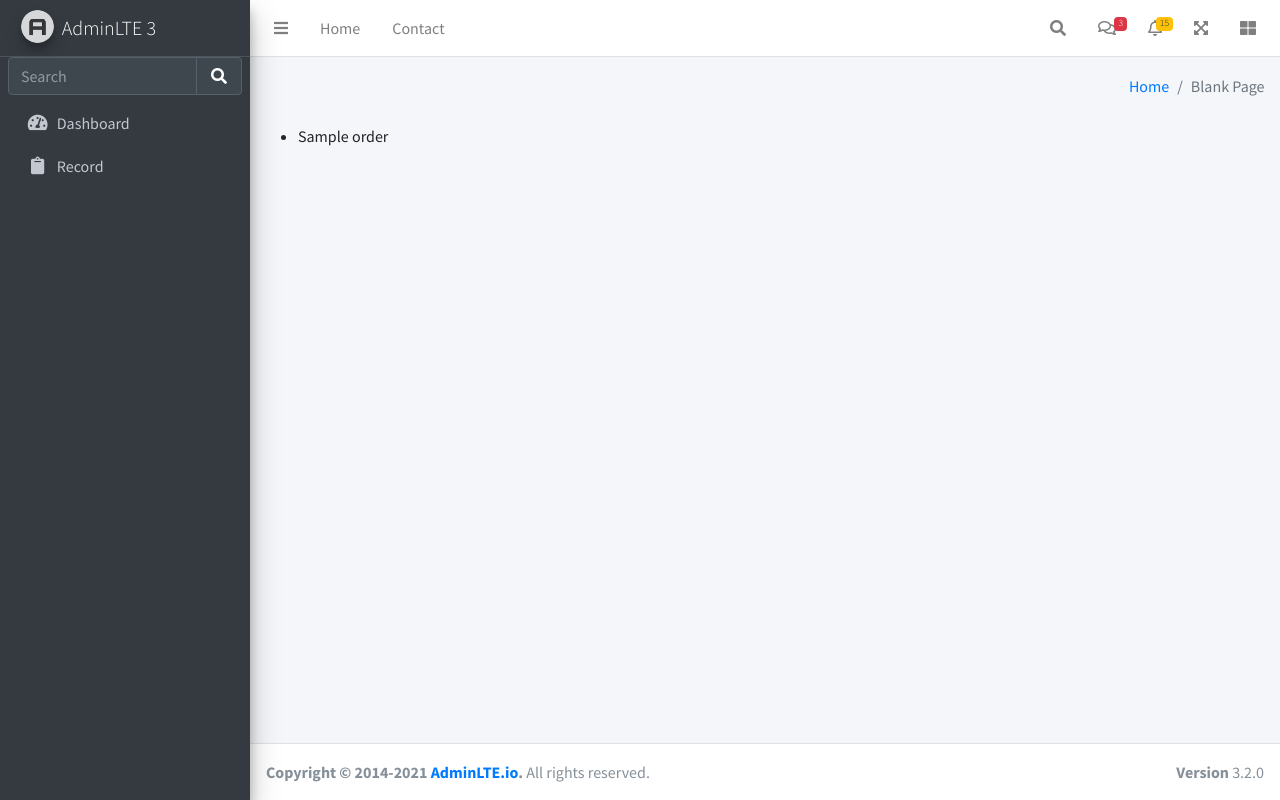
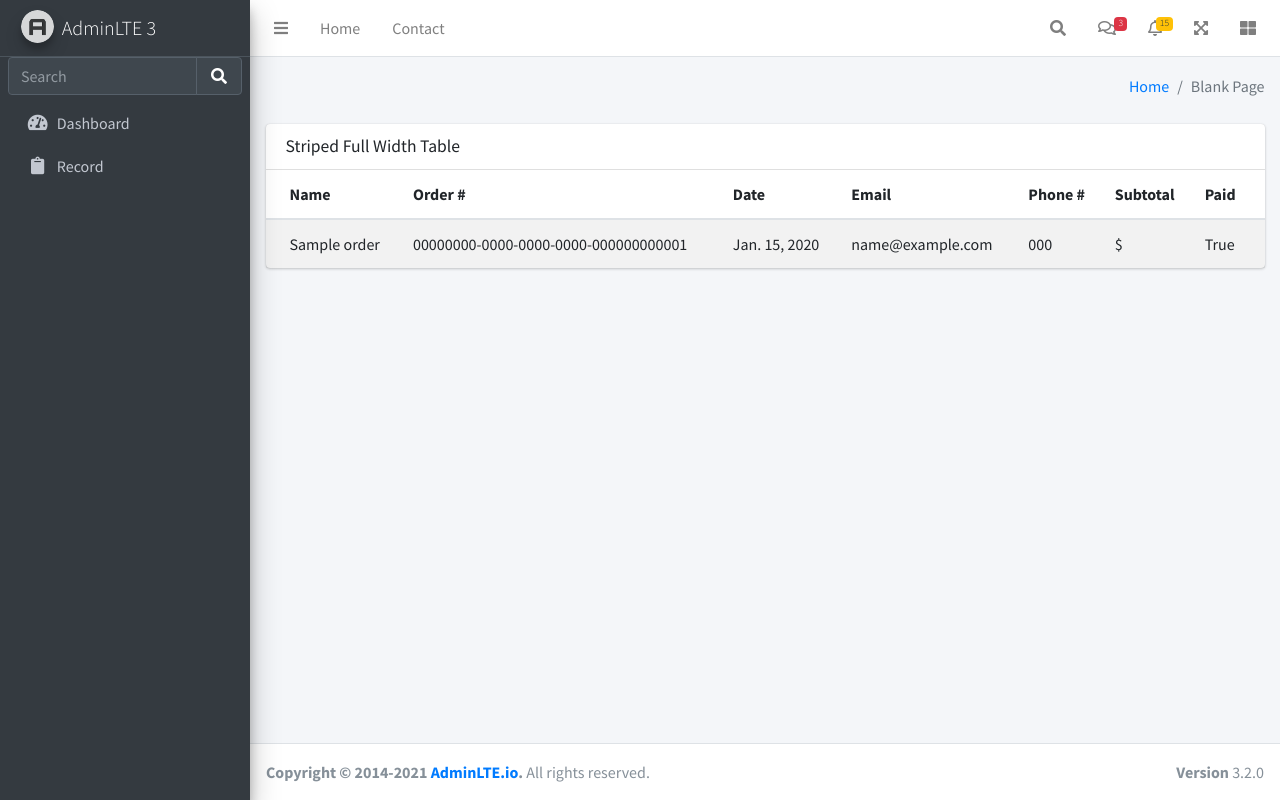
Before and after one commit to adiah-web-dev/oxis-tickets, a Django app: page /orders/ in a window 1280 px wide. Run offline with Django 5.2, Linux system fonts and the light colour scheme; tables that the repository leaves empty hold one stand-in row (values such as "Sample post"); some libraries are stand-ins or nearby versions.

Commit message:
Add table for orders page

```diff
--- a/tickets/templates/tickets/order_list.html
+++ b/tickets/templates/tickets/order_list.html
@@ -2,15 +2,54 @@
 {% load static %}
 
 {% block content %}
+		<div class="container-fluid">
+			<div class="row">
+				<div class="col-12">
+					<div class="card">
+						<div class="card-header">
+							<h3 class="card-title">Striped Full Width Table</h3>
+						</div>
+						<!-- /.card-header -->
+						<div class="card-body p-0">
 							{% if order_list %}
-		<ul>
+							<table class="table table-striped">
+								<thead>
+									<tr>
+										{% comment %} <th style="width: 10px">#</th>
+										<th>Task</th>
+										<th>Progress</th>
+										<th style="width: 40px">Label</th> {% endcomment %}
+										<th>Name</th>
+										<th>Order #</th>
+										<th>Date</th>
+										<th>Email</th>
+										<th>Phone #</th>
+										<th>Subtotal</th>
+										<th>Paid</th>
+									</tr>
+								</thead>
+								<tbody>
 									{% for order in order_list %}
-				<li>
-					{{order.name}}
-				</li>
+										<tr>
+											<td>{{ order.name }}</td>
+											<td>{{ order.id }}</td>
+											<td>{{ order.date }}</td>
+											<td>{{ order.email }}</td>
+											<td>{{ order.phone }}</td>
+											<td>$</td>
+											<td><div class="paid"></div>{{ order.paid }}</td>
+										</tr>
 									{% endfor %}
-		</ul>
+								</tbody>
+							</table>
 							{% else %}
 								<p>There are no orders in the database.</p>
 							{% endif %}
+						</div>
+						<!-- /.card-body -->
+					</div>
+					<!-- /.card -->
+				</div>
+			</div>
+		</div>
 {% endblock %}
```
Lines whose indentation alone changed are shown as unchanged.
